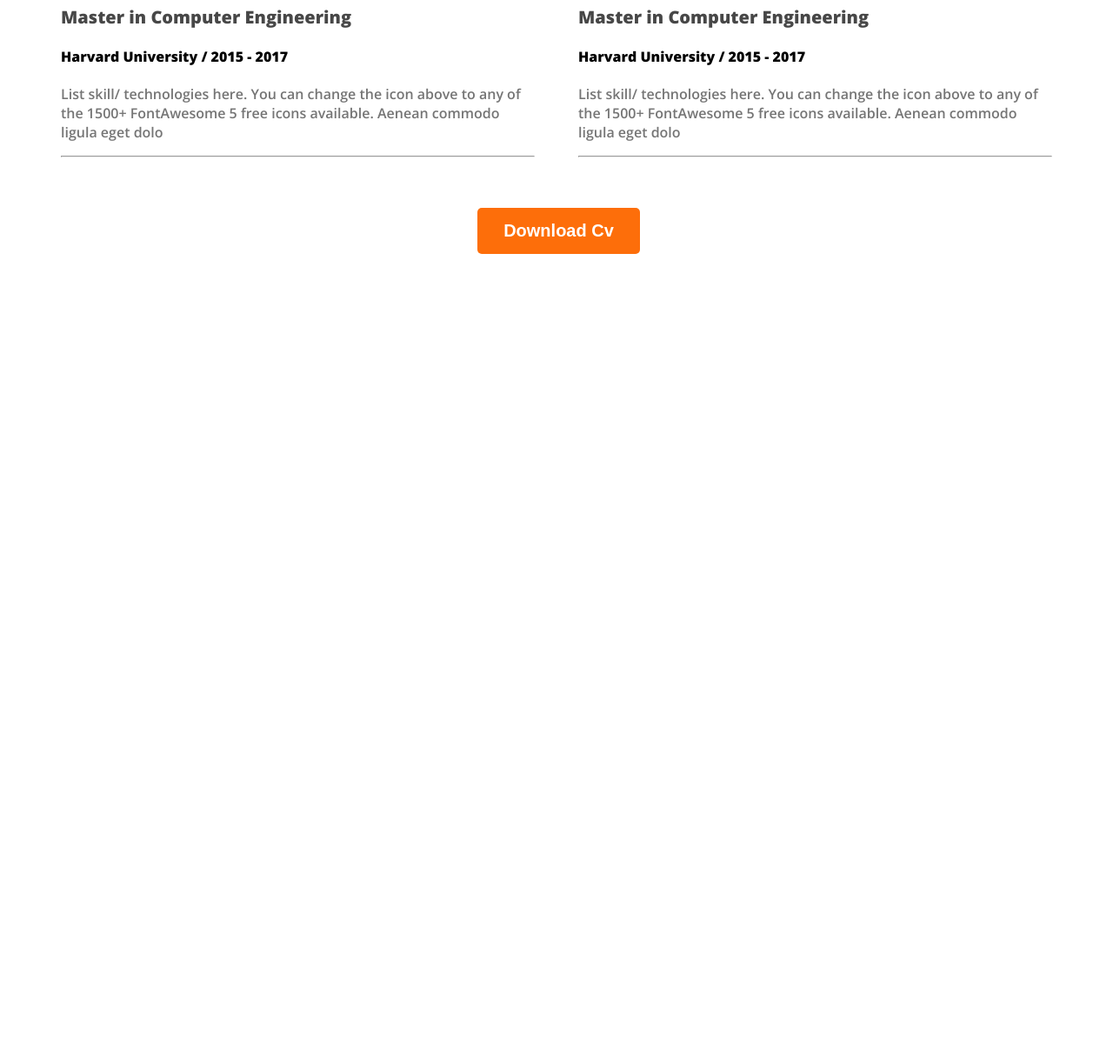
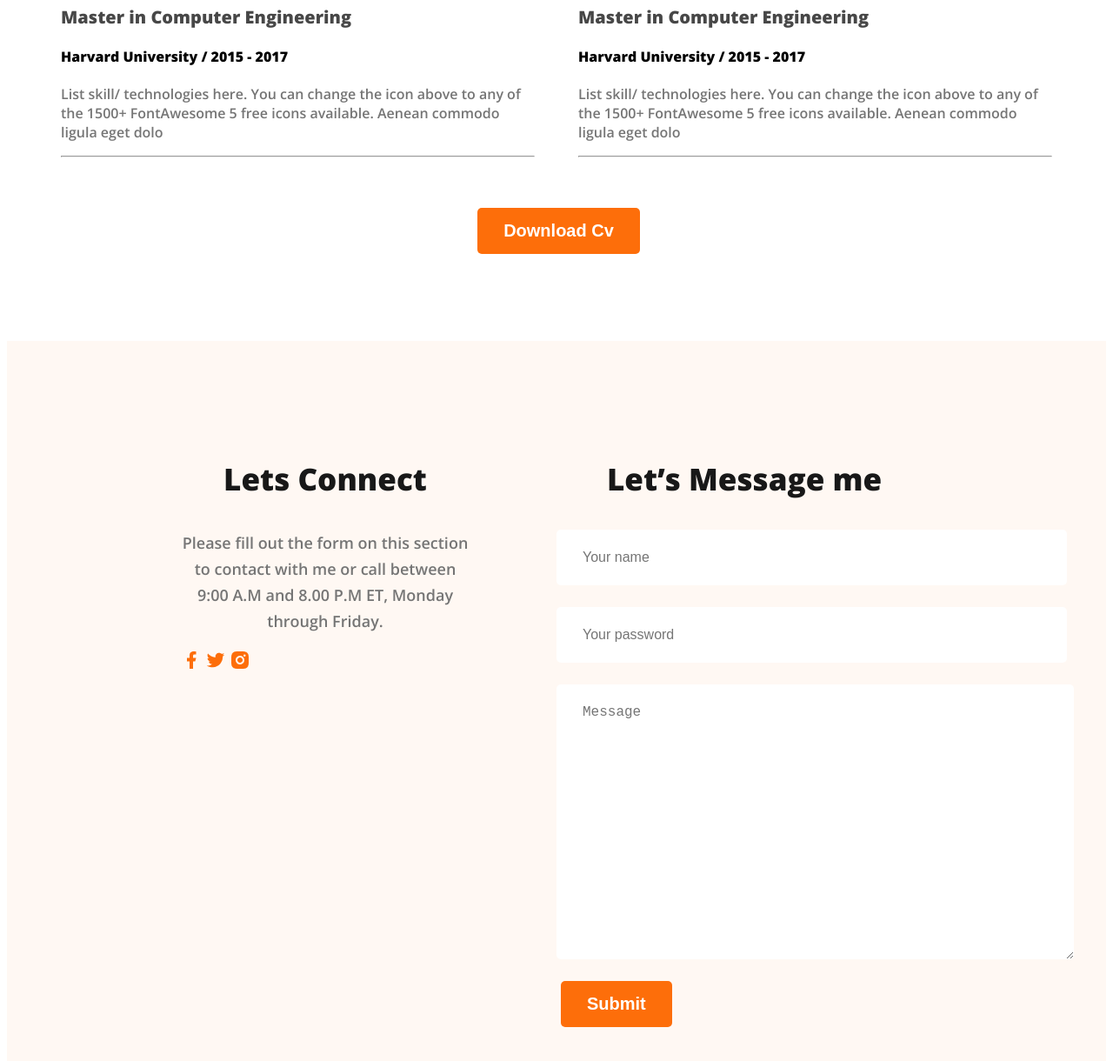
Before and after one commit to RONEKISER/webdeveloper-portfolio, a plain HTML site: page index.html in a window 1280 px wide. Shown: the part 2423-3643 px from the top of the page at 87% size. Before the commit the page ends 2723 px from the top, so only its background shows below. Drawn offline with nearby package versions, Linux system fonts and the light colour scheme.

Commit message:
final commite

```diff
--- a/index.html
+++ b/index.html
@@ -152,7 +152,30 @@
         </section>
     </main>
     <footer>
+        <div class="footer-colum">
+            <h3 class="section-title"> Lets Connect</h3>
+            <p class="section-discription">Please fill out the form on this section to contact with me or call between 9:00 A.M and 8.00 P.M ET, Monday through Friday.</p>
+            <div class="social-links">
+                <a href=""><img src="images/icons/facebook.png" alt=""></a>
+                <a href=""><img src="images/icons/twitter.png" alt=""></a>
+                <a href=""><img src="images/icons/insta.png" alt=""></a>
 
+            </div>
+
+
+        </div>
+        <div class="footer-colum">
+            <h3 class="section-title">Let’s Message me</h3>
+            <div class="contact-input">
+                <form action="">
+                    <input placeholder="Your name" type="text" name="" id="">
+                    <input placeholder="Your password" type="password" name="" id="">
+                    <textarea placeholder="Message" name="" id="" cols="20" rows="10"></textarea>
+                </form>
+                <button class="btn-primary">Submit</button>
+            </div>
+
+        </div>
     </footer>
 </body>
 </html>
--- a/styles/nav.css
+++ b/styles/nav.css
@@ -15,6 +15,7 @@ body{
     color: white;
     padding: 15px 30px;
     margin-left: 5px;
+
 }
 
 nav{
@@ -164,3 +165,33 @@ nav a {
     margin-top: 50px;
     text-align: center
 }
+/* footer style */
+footer{
+    margin-top: 100px;
+    background: #FFF8F3;
+    display: flex;
+    gap: 100px;
+    padding: 100px 200px;
+}
+.footer-colum{
+    width: 50%;
+}
+.social-links{
+    align-items: center;
+    justify-content: center;
+}
+.contact-input input ,textarea{
+    display: block;
+    margin-bottom: 25px;
+
+    padding: 18px 350px 18px 30px;
+    color:  #351919;
+    font-size: 16px;
+    font-weight: 400;
+    line-height: 28px;
+    text-decoration: none;
+    background-color: #FFF;
+    border: 0px;
+    border-radius: 5px;
+
+}
```
